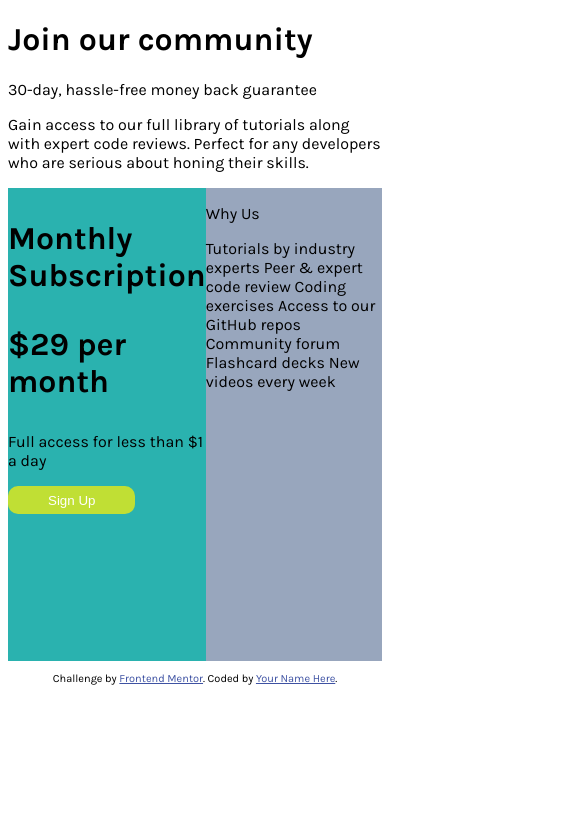
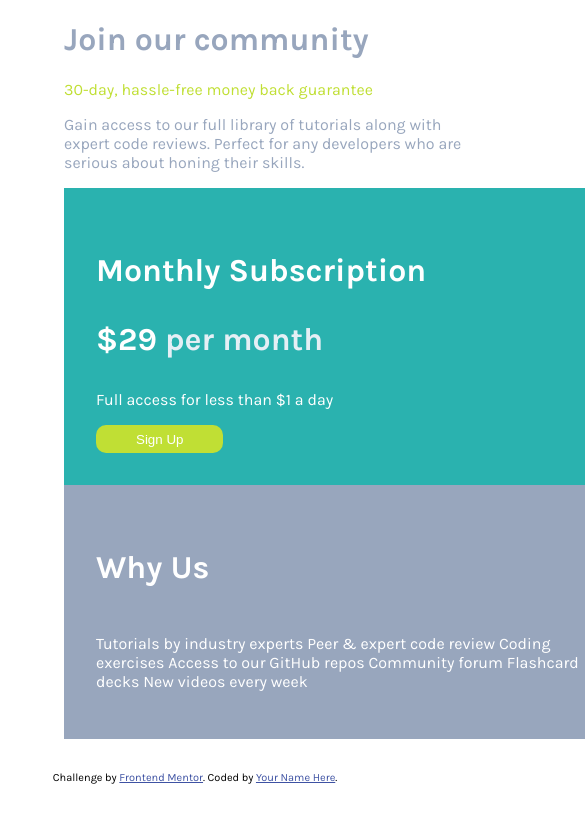
Before and after one commit to mverma45/fem-spg, a plain HTML site: page index.html in a window 390 px wide. Shown: the top 822 px of the page, 585 px wide, since content can reach past the window. Drawn offline with Linux system fonts and the light colour scheme.

Commit message:
WIP styling

```diff
--- a/Style/styles.css
+++ b/Style/styles.css
@@ -5,22 +5,53 @@ body {
 	font-optical-sizing: auto;
 	font-weight: 400, 700;
 	font-style: normal;
+	min-height: 10em;
+	margin: 0;
+}
+
+.SPG {
+	min-width: 25em;
+	/* top | right | bottom | left */
+	margin: 0.01em 4em 2em 4em;
 }
 
 .SPGSub {
 	display: flex;
 	flex-direction: row;
+	min-width: 20em;
+}
+
+.ComText {
+	color: hsl(218, 22%, 67%);
+}
+
+.ComBck {
+	color: hsl(71, 73%, 54%);
+}
+
+.ComGain {
+	color: hsl(218, 22%, 67%);
 }
 
 .Sub,
-.subDollar {
+.subDollar,
+.Why {
 	font-size: 2em;
 	font-weight: bolder;
+	color: #fff;
+}
+
+#monthly {
+	color: hsl(204, 43%, 93%);
 }
 
 .monthlySub {
-	min-height: 56vh;
+	min-height: 10em;
+	min-width: 30em;
 	background-color: hsl(179, 62%, 43%);
+	color: #fff;
+	/* top | right | bottom | left */
+	padding: 2em 2em 2em 2em;
 }
 
 .subBtn {
@@ -34,6 +65,9 @@ body {
 
 .whySec {
 	background-color: hsl(218, 22%, 67%);
+	color: #fff;
+	/* top | right | bottom | left */
+	padding: 2em 2em 2em 2em;
 }
 
 .monthly {
@@ -43,6 +77,36 @@ body {
 	font-size: 11px;
 	text-align: center;
 }
+
+@media (max-width: 50rem) {
+	.SPG {
+		min-height: 50vh;
+	}
+
+	.monthlySub {
+		/* min-height: 10em;
+		min-width: 30em; */
+		background-color: hsl(179, 62%, 43%);
+		color: #fff;
+		/* top | right | bottom | left */
+		padding: 2em 2em 2em 2em;
+	}
+
+	.SPGSub {
+		display: flex;
+		flex-direction: column;
+		padding-right: 5em;
+		min-width: 35em;
+	}
+	.Why {
+		display: flex;
+		flex-direction: row;
+		/* top | right | bottom | left */
+		min-width: auto;
+		padding: 0 0.5em 0.5em 0;
+	}
+}
+
 .attribution a {
 	color: hsl(228, 45%, 44%);
 }
--- a/index.html
+++ b/index.html
@@ -22,9 +22,9 @@
 	<body>
 		<main class="SPG">
 			<div class="Community">
-				<h1>Join our community</h1>
-				<p>30-day, hassle-free money back guarantee</p>
-				<p>
+				<h1 class="ComText">Join our community</h1>
+				<p class="ComBck">30-day, hassle-free money back guarantee</p>
+				<p class="ComGain">
 					Gain access to our full library of tutorials along with expert code
 					reviews. Perfect for any developers who are serious about honing their
 					skills.
@@ -34,14 +34,14 @@
 				<div class="monthlySub">
 					<p class="Sub">Monthly Subscription</p>
 					<p class="subDollar">
-						&dollar;29 <span class="monthly">per month</span>
+						&dollar;29 <span id="monthly">per month</span>
 					</p>
 
 					<p class="Access">Full access for less than &dollar;1 a day</p>
 					<button class="subBtn">Sign Up</button>
 				</div>
 				<div class="whySec">
-					<p>Why Us</p>
+					<p class="Why">Why Us</p>
 					<p>
 						Tutorials by industry experts Peer &amp; expert code review Coding
 						exercises Access to our GitHub repos Community forum Flashcard decks
```
